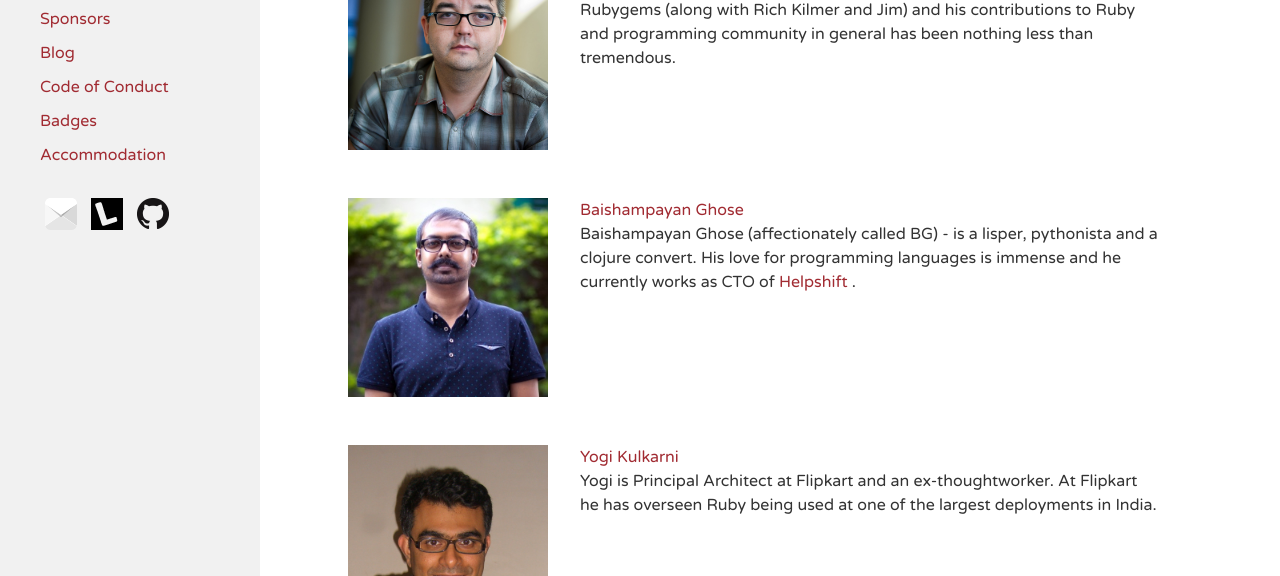
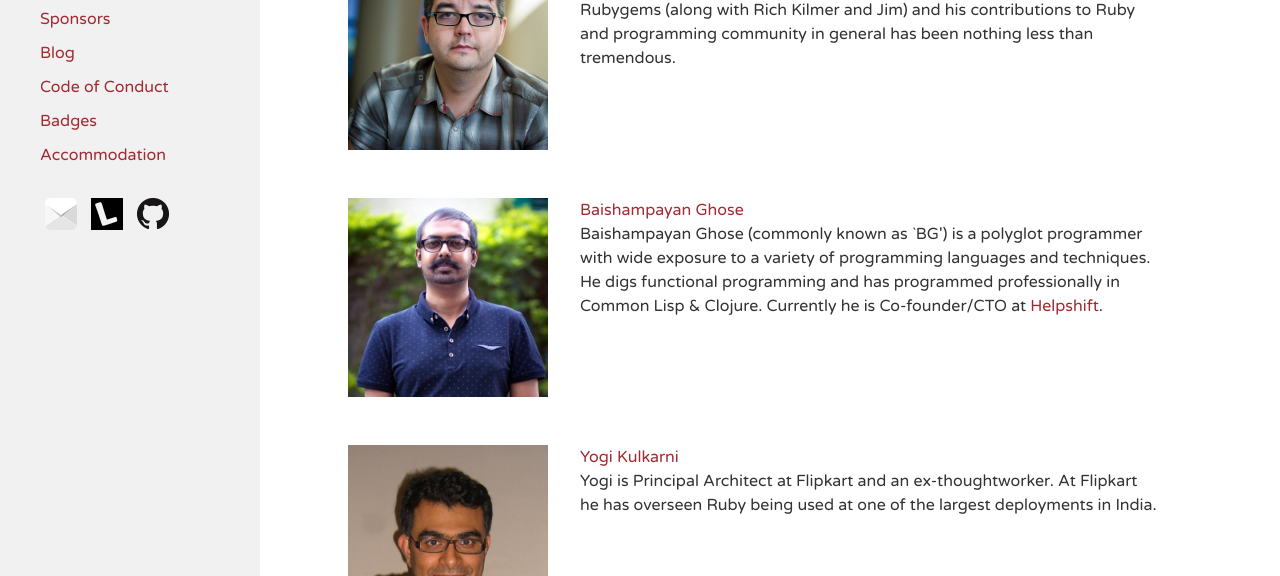
Before and after one commit to GardenCityRuby/GCRC2014, a Jekyll site: the page built from panel.md, in a window 1280 px wide and 900 px high, cut to the strip 324-900 px from the top of the window. Built offline with Jekyll 4.4.1, drawn with Linux system fonts in a browser that asks for light colours; nearby versions of some CDN libraries; comment, search, counter and statistics services are not loaded.

Commit message:
Update description of BG

```diff
--- a/panel.md
+++ b/panel.md
@@ -27,7 +27,11 @@ The panel will be made of following people with years of industry experience.
       <img src="{{ site.url}}/images/panel/bg.jpg" alt="bg" />
     </div>
     <div>
-     Baishampayan Ghose (affectionately called BG) - is a lisper, pythonista and a clojure convert. His love for programming languages is immense and he currently works as CTO of <a href="http://www.helpshift.com/"> Helpshift </a>.
+Baishampayan Ghose (commonly known as `BG') is a polyglot programmer
+with wide exposure to a variety of programming languages and
+techniques. He digs functional programming and has programmed
+professionally in Common Lisp & Clojure. Currently he is
+Co-founder/CTO at <a href="http://www.helpshift.com">Helpshift</a>.
     </div>
   </li>
 
```
